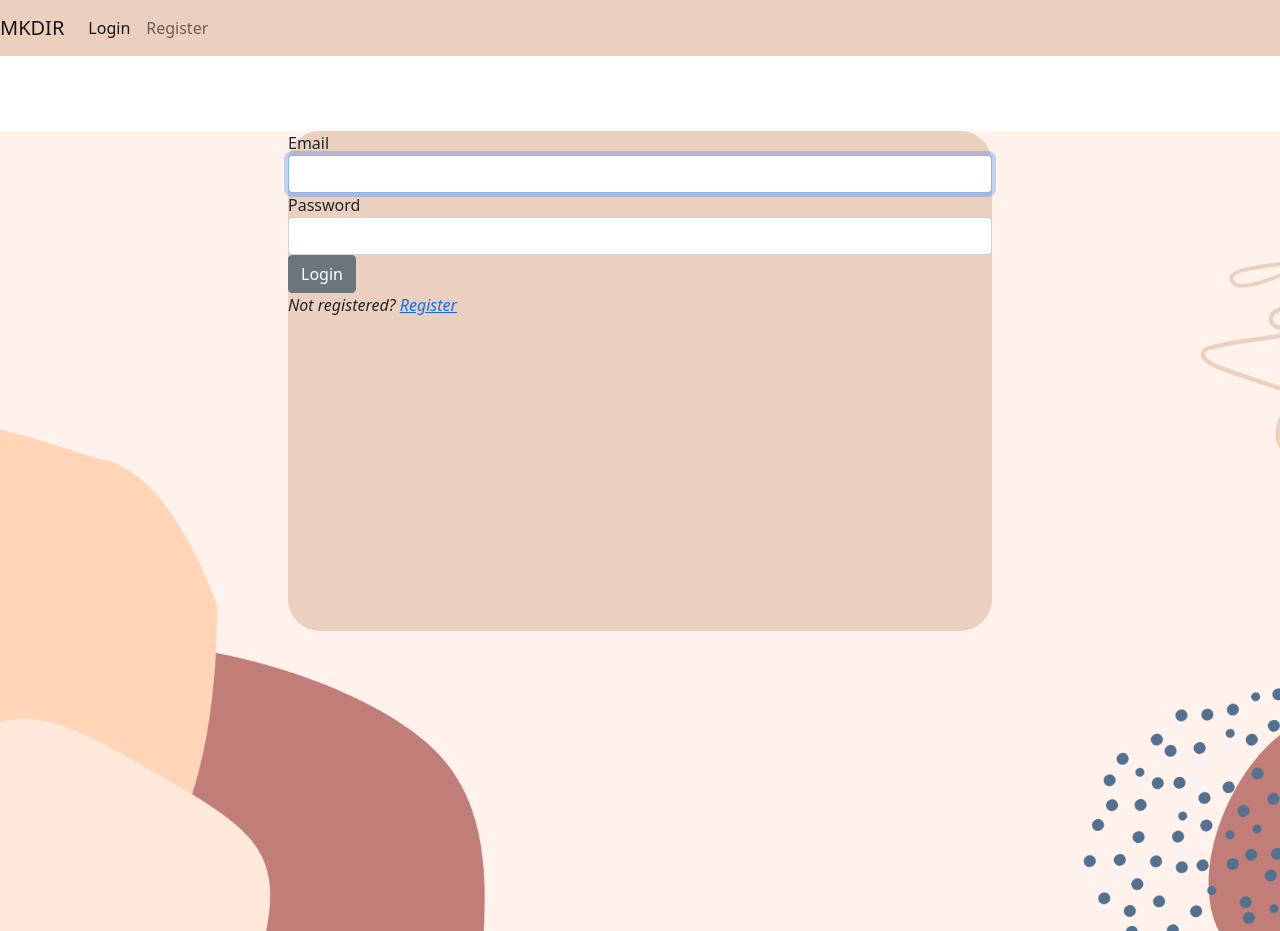
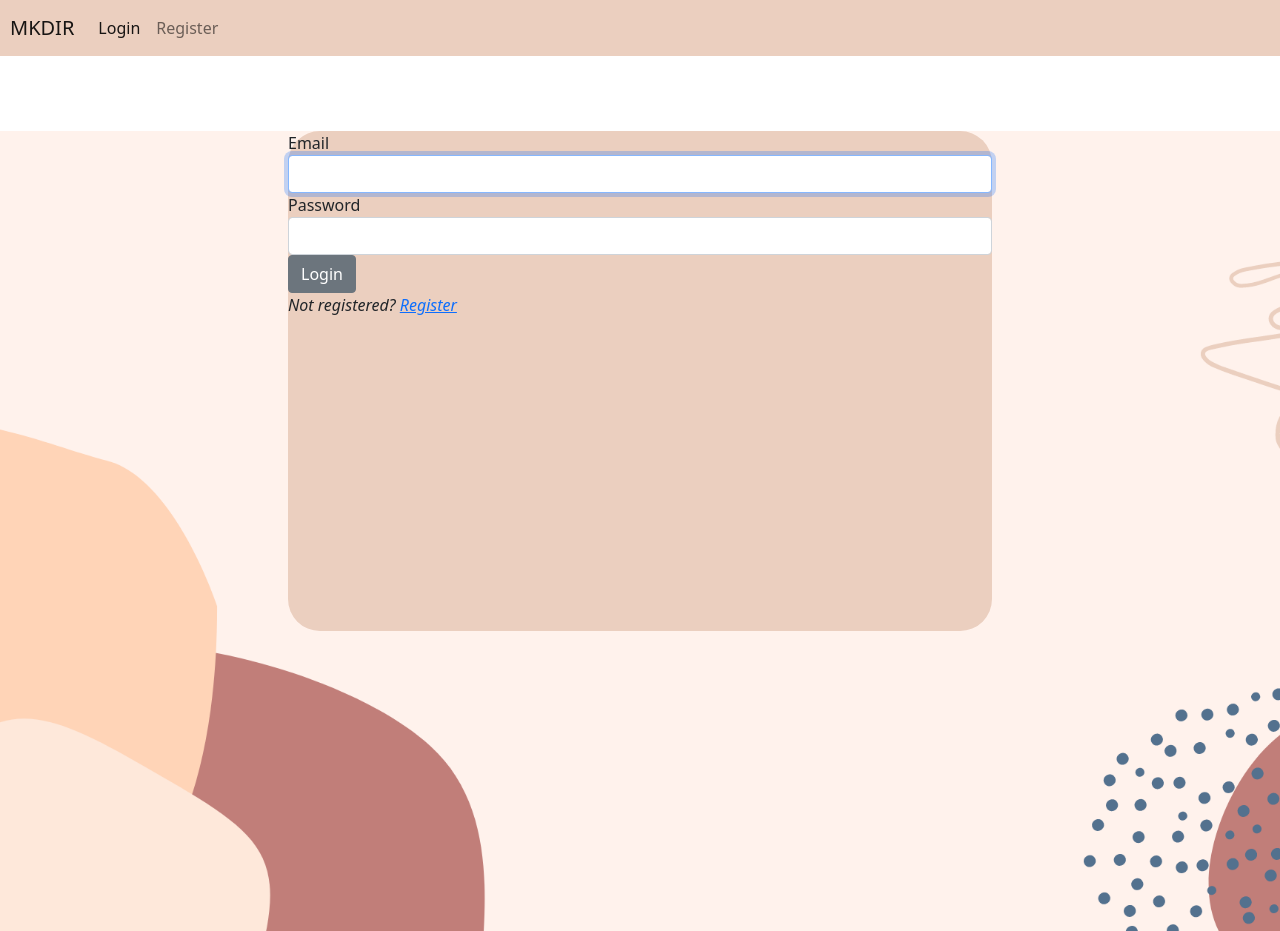
Before and after one commit to MicaelaWyatt/Mkdir, a React (Create React App) app in the folder MakeupDirectory/client/: page /login in a window 1280 px wide. Built offline with nearby package versions, Linux system fonts and the light colour scheme; no server answers.

Commit message:
fixed header

```diff
--- a/MakeupDirectory/client/src/Home.css
+++ b/MakeupDirectory/client/src/Home.css
@@ -26,3 +26,7 @@ h1.main-header{
     font-family:Verdana, Geneva, Tahoma, sans-serif;
     font-weight:500;
 }
+
+a.navbar-brand.active{
+    padding-left: 10px;
+}
```
